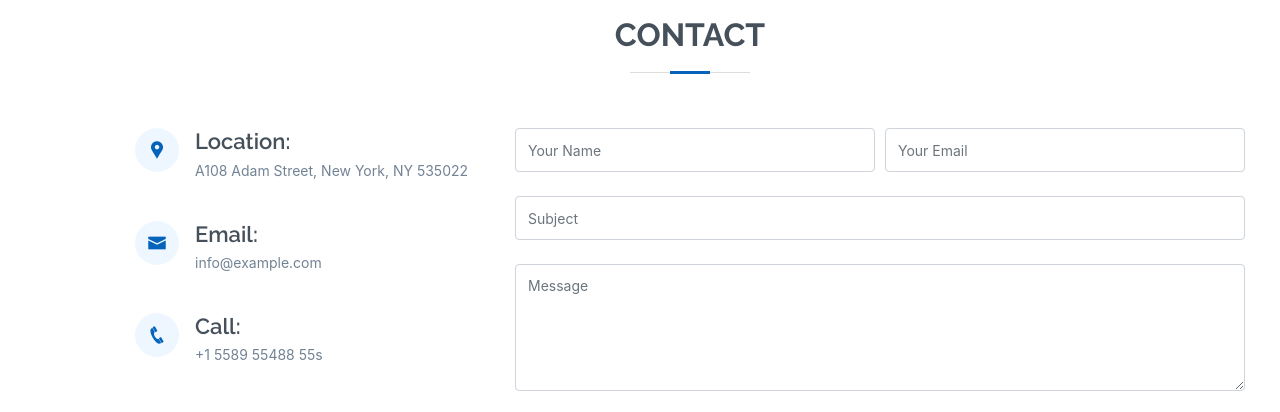
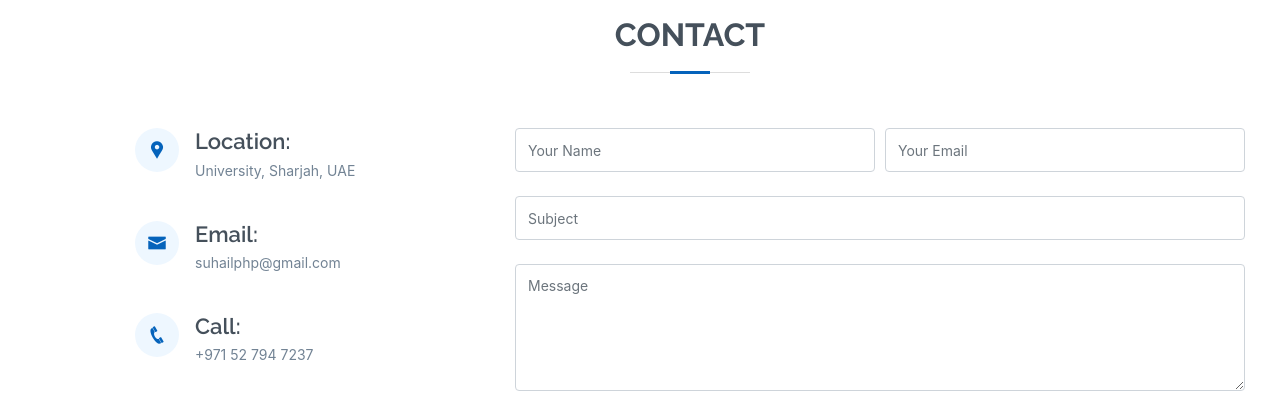
Before and after one commit to suhailphp/MyResume, a website with bundled scripts: page index.html in a window 1280 px wide. Shown: the part 2875-3287 px from the top of the page. Built offline with nearby package versions, Linux system fonts and the light colour scheme.

Commit message:
Footer Area updated

```diff
--- a/index.html
+++ b/index.html
@@ -259,19 +259,19 @@
               <div class="address">
                 <i class="icofont-google-map"></i>
                 <h4>Location:</h4>
-                <p>A108 Adam Street, New York, NY 535022</p>
+                <p>University, Sharjah, UAE</p>
               </div>
 
               <div class="email">
                 <i class="icofont-envelope"></i>
                 <h4>Email:</h4>
-                <p>info@example.com</p>
+                <p>suhailphp@gmail.com</p>
               </div>
 
               <div class="phone">
                 <i class="icofont-phone"></i>
                 <h4>Call:</h4>
-                <p>+1 5589 55488 55s</p>
+                <p>+971 52 794 7237</p>
               </div>
 
             </div>
```
